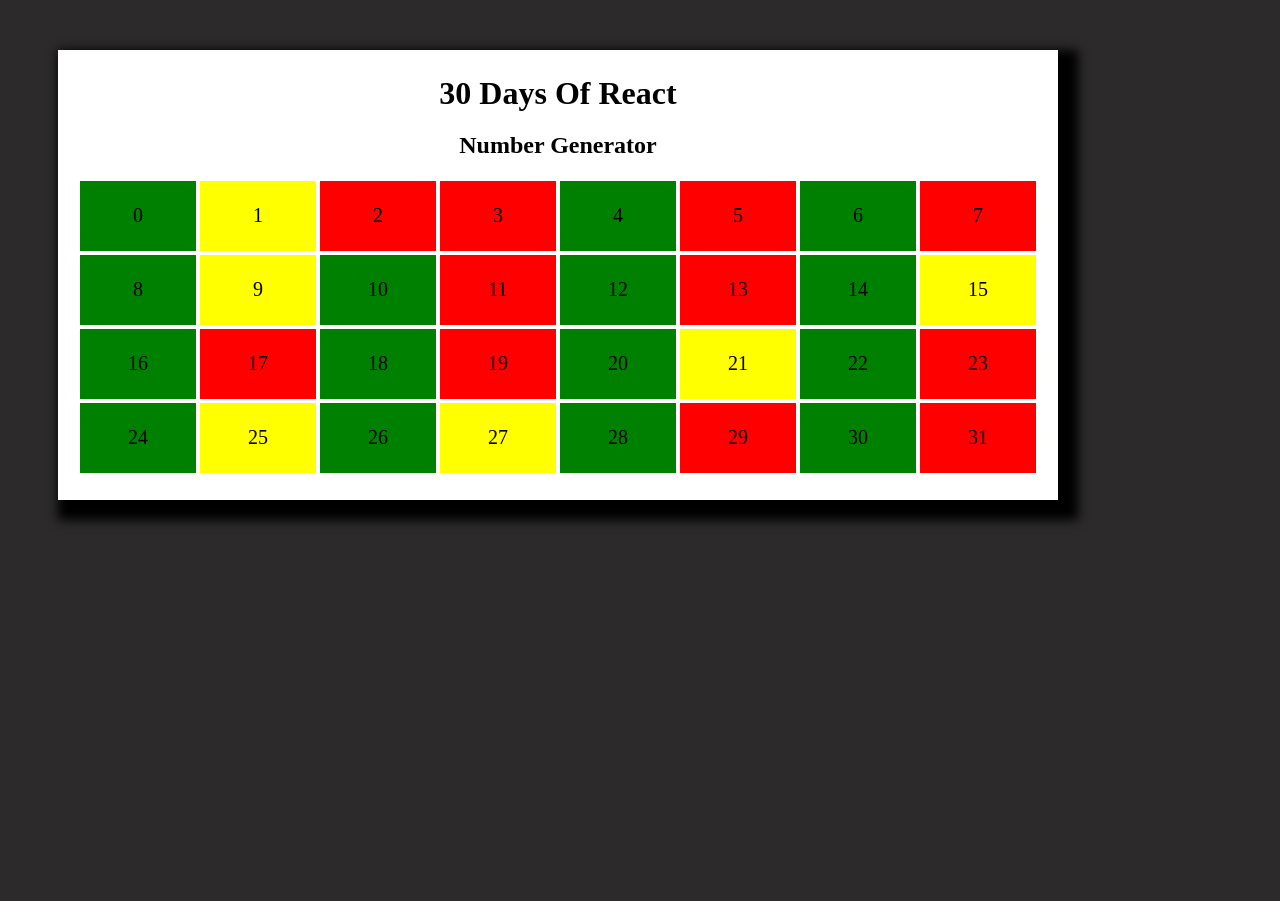
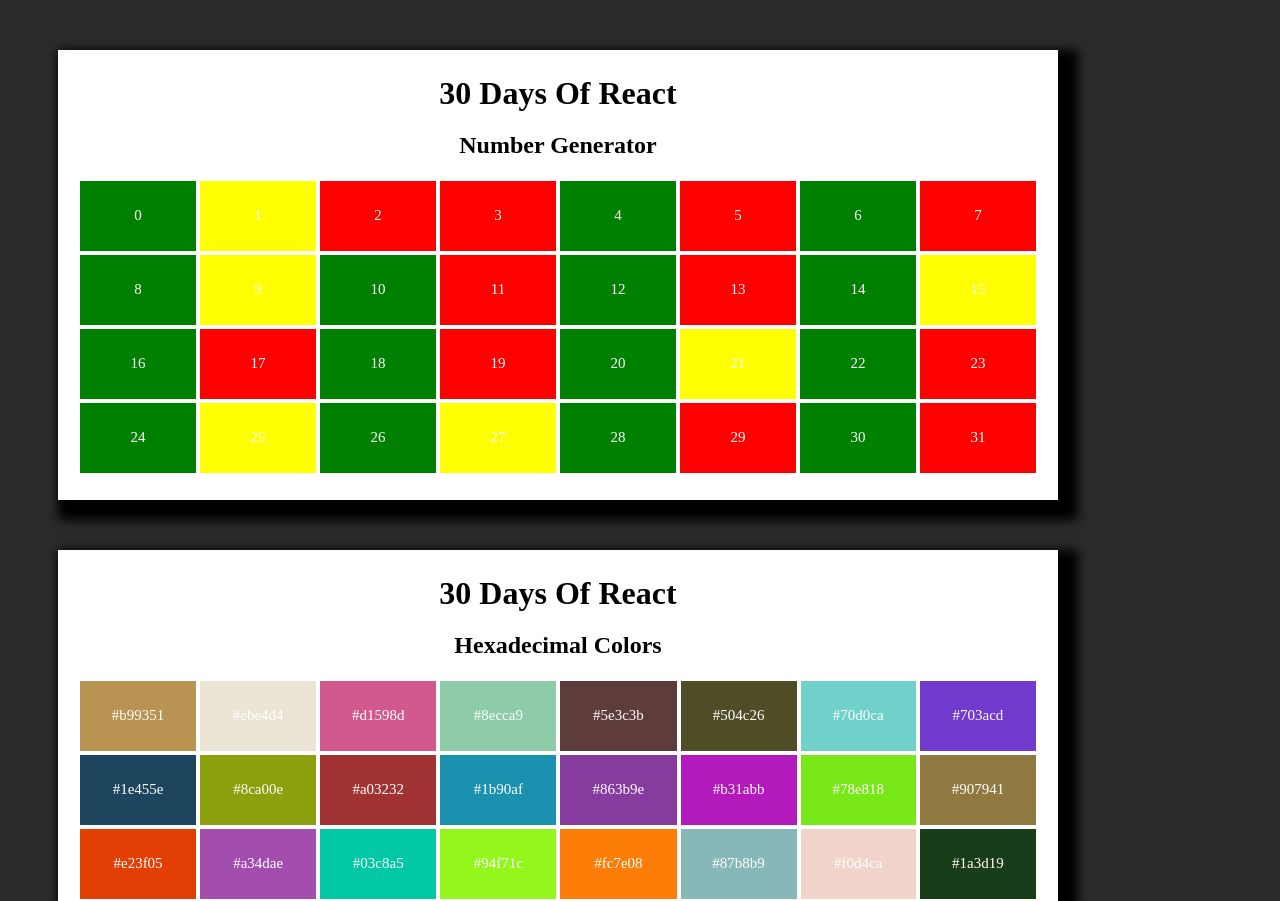
Before and after one commit to sonu82256/30-Days-Of-React, a React (Vite) app in the folder my-app/: page / in a window 1280 px wide. Shown: the top 901 px of the page. Before the commit the page ends 800 px from the top, so only its background shows below. Built offline with nearby package versions, Linux system fonts and the light colour scheme.

Commit message:
Hexadecimal colors

```diff
--- a/my-app/src/Exercise/Day6/CSS/NumGenerator.css
+++ b/my-app/src/Exercise/Day6/CSS/Style.css
@@ -28,7 +28,8 @@ h1{
     align-content: center;
     border: none;
     color: rgb(0, 0, 0);
-    font-size: 20px;
+    font-size: 15px;
+    color: white;
 }
 body{
     background-color: rgb(44, 42, 42);
--- /dev/null
+++ b/my-app/src/Exercise/Day6/Components/HexaDecimalColor/HexaDecimalColor.jsx
@@ -0,0 +1,59 @@
+import React from 'react'
+import Item from './Item'
+
+const HexaDecimalColor = () => {
+
+    const hexaColor = () => {
+        let str = '0123456789abcdef'
+        let color = ''
+        for (let i = 0; i < 6; i++) {
+          let index = Math.floor(Math.random() * str.length)
+          color += str[index]
+        }
+        console.log(color)
+        return '#' + color
+      }
+
+  return (
+    <div className='container'>
+        <h1>30 Days Of React</h1>
+        <h2>Hexadecimal Colors</h2>
+        <div className='grid-container'>
+            <div><Item count={hexaColor()}/> </div>
+            <div><Item count={hexaColor()}/> </div>
+            <div><Item count={hexaColor()}/> </div>
+            <div><Item count={hexaColor()}/> </div>
+            <div><Item count={hexaColor()}/> </div>
+            <div><Item count={hexaColor()}/> </div>
+            <div><Item count={hexaColor()}/> </div>
+            <div><Item count={hexaColor()}/> </div>
+            <div><Item count={hexaColor()}/> </div>
+            <div><Item count={hexaColor()}/> </div>
+            <div><Item count={hexaColor()}/> </div>
+            <div><Item count={hexaColor()}/> </div>
+            <div><Item count={hexaColor()}/> </div>
+            <div><Item count={hexaColor()}/> </div>
+            <div><Item count={hexaColor()}/> </div>
+            <div><Item count={hexaColor()}/> </div>
+            <div><Item count={hexaColor()}/> </div>
+            <div><Item count={hexaColor()}/> </div>
+            <div><Item count={hexaColor()}/> </div>
+            <div><Item count={hexaColor()}/> </div>
+            <div><Item count={hexaColor()}/> </div>
+            <div><Item count={hexaColor()}/> </div>
+            <div><Item count={hexaColor()}/> </div>
+            <div><Item count={hexaColor()}/> </div>
+            <div><Item count={hexaColor()}/> </div>
+            <div><Item count={hexaColor()}/> </div>
+            <div><Item count={hexaColor()}/> </div>
+            <div><Item count={hexaColor()}/> </div>
+            <div><Item count={hexaColor()}/> </div>
+            <div><Item count={hexaColor()}/> </div>
+            <div><Item count={hexaColor()}/> </div>
+            <div><Item count={hexaColor()}/> </div>
+        </div>
+    </div>
+  )
+}
+
+export default HexaDecimalColor
--- /dev/null
+++ b/my-app/src/Exercise/Day6/Components/HexaDecimalColor/Item.jsx
@@ -0,0 +1,9 @@
+import React from 'react'
+
+const Item = (props) => {
+  return (
+    <div className='grid-item' style={{backgroundColor: `${props.count}`}} >{props.count}</div>
+  )
+}
+
+export default Item
--- a/my-app/src/Exercise/Day6/Day6.jsx
+++ b/my-app/src/Exercise/Day6/Day6.jsx
@@ -1,14 +1,16 @@
 import React from 'react'
 import PracticeComp from './Components/PracticeComp'
 import NumGenerator from './Components/NumGenerator/NumGenerator'
+import HexaDecimalColor from './Components/HexaDecimalColor/HexaDecimalColor'
 
-import './CSS/NumGenerator.css'
+import './CSS/Style.css'
 
 const Day6 = () => {
   return (
     <div>
       {/* <PracticeComp/> */}
       <NumGenerator/>
+      <HexaDecimalColor/>
     </div>
   )
 }
```
